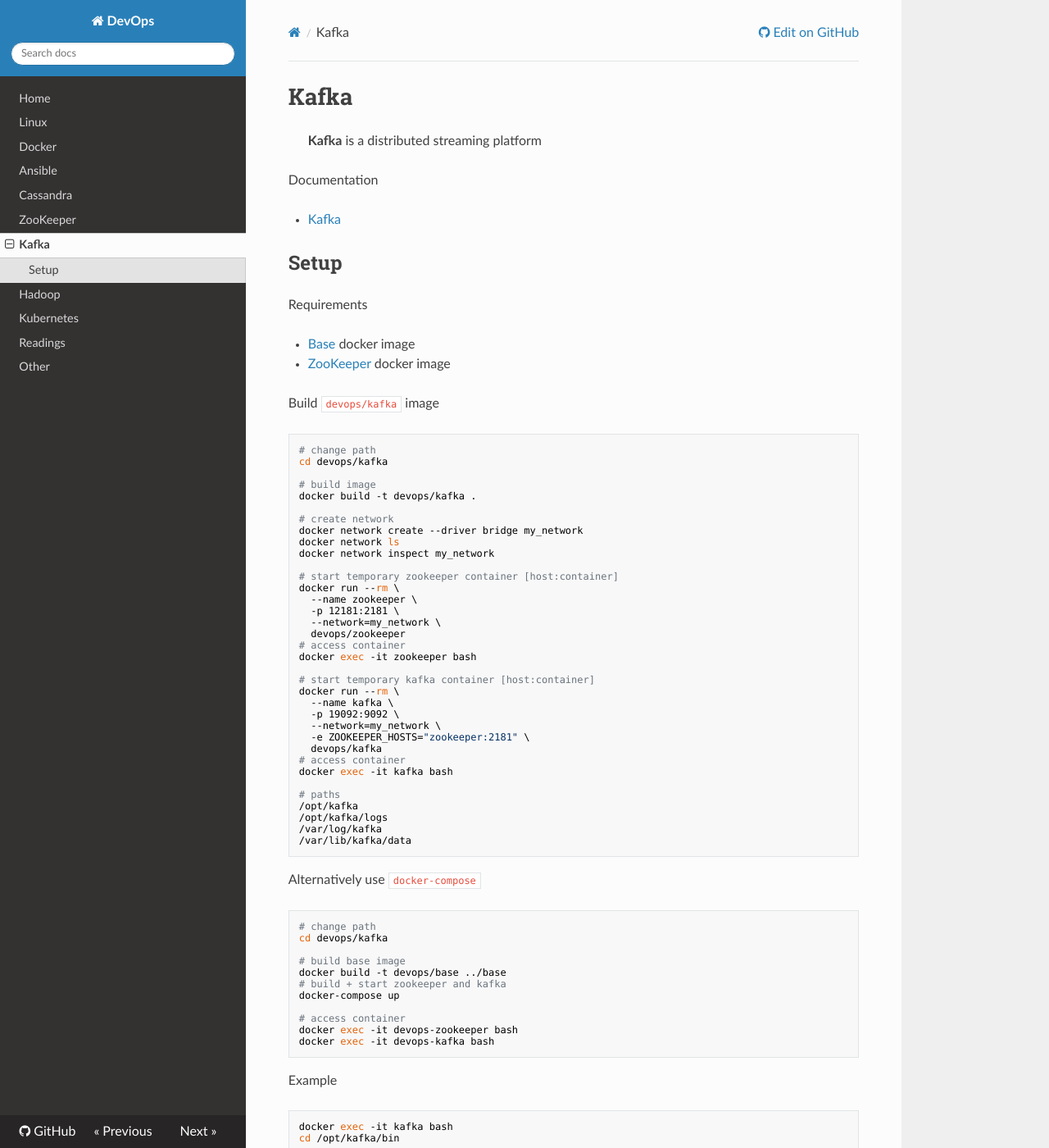
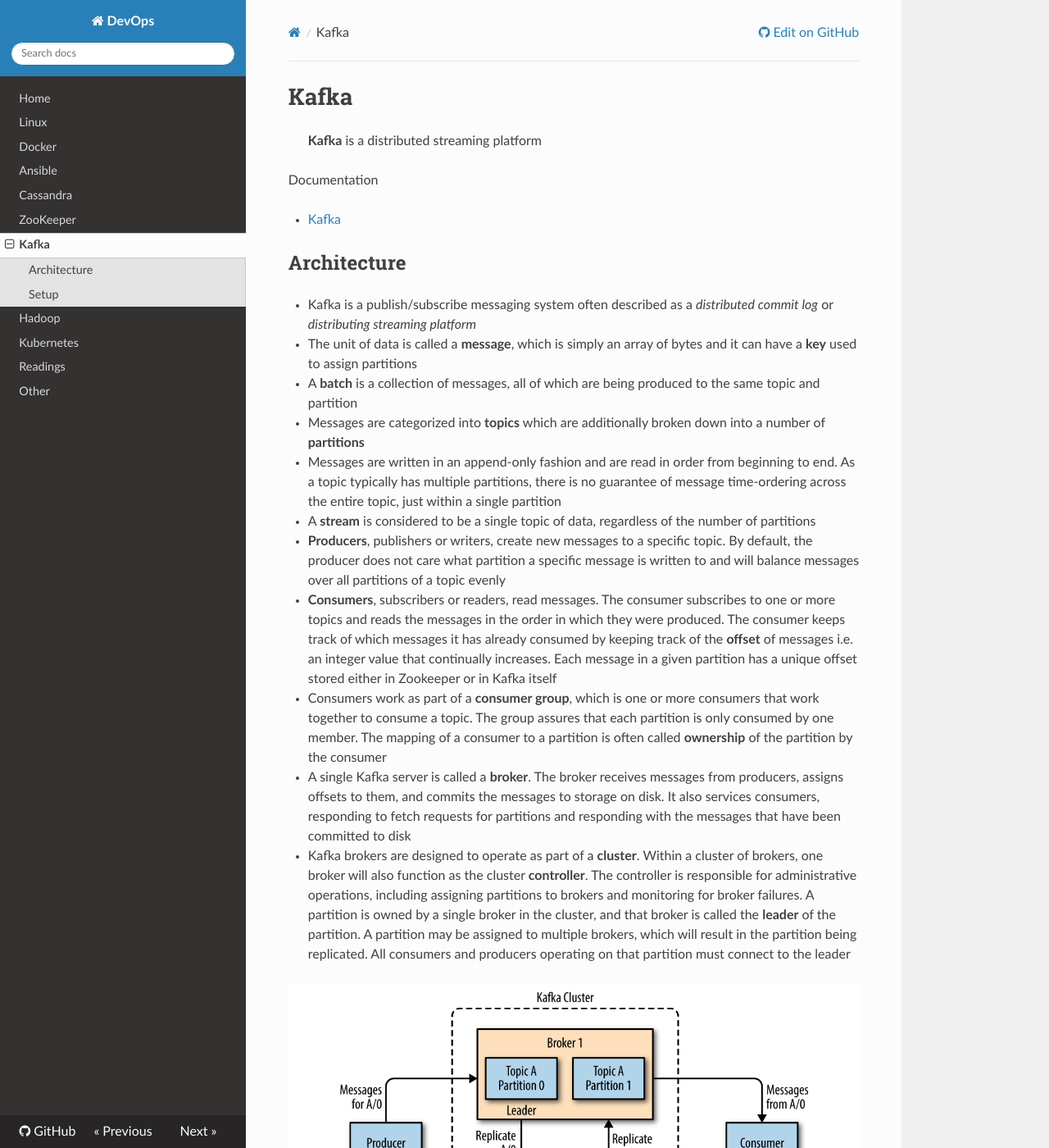
Before and after one commit to niqdev/devops, an MkDocs documentation site: the page built from docs/kafka.md, in a window 1280 px wide and 1400 px high. Shown: the whole window at 82% size. Built offline with MkDocs 1.6.1, drawn with Linux system fonts in a browser that asks for light colours; nearby versions of some CDN libraries; old or Windows-style settings are respelled for this version of MkDocs; some of the changed text lies outside the part shown.

Commit message:
doc: draft kafka architecture

```diff
--- a/docs/kafka.md
+++ b/docs/kafka.md
@@ -5,6 +5,39 @@
 Documentation
 
 * [Kafka](https://kafka.apache.org)
+
+## Architecture
+
+* Kafka is a publish/subscribe messaging system often described as a *distributed commit log* or *distributing streaming platform*
+
+* The unit of data is called a **message**, which is simply an array of bytes and it can have a **key** used to assign partitions
+
+* A **batch** is a collection of messages, all of which are being produced to the same topic and partition
+
+* Messages are categorized into **topics** which are additionally broken down into a number of **partitions**
+
+* Messages are written in an append-only fashion and are read in order from beginning to end. As a topic typically has multiple partitions, there is no guarantee of message time-ordering across the entire topic, just within a single partition
+
+* A **stream** is considered to be a single topic of data, regardless of the number of partitions
+
+* **Producers**, publishers or writers, create new messages to a specific topic. By default, the producer does not care what partition a specific message is written to and will balance messages over all partitions of a topic evenly
+
+* **Consumers**, subscribers or readers, read messages. The consumer subscribes to one or more topics and reads the messages in the order in which they were produced. The consumer keeps track of which messages it has already consumed by keeping track of the **offset** of messages i.e. an integer value that continually
+increases. Each message in a given partition has a unique offset stored either in Zookeeper or in Kafka itself
+
+* Consumers work as part of a **consumer group**, which is one or more consumers that work together to consume a topic. The group assures that each partition is only consumed by one member. The mapping of a consumer to a partition is often called **ownership** of the partition by the consumer
+
+* A single Kafka server is called a **broker**. The broker receives messages from producers, assigns offsets to them, and commits the messages to storage on disk. It also services consumers, responding to fetch requests for partitions and responding with the messages that have been committed to disk
+
+* Kafka brokers are designed to operate as part of a **cluster**. Within a cluster of brokers, one broker will also function as the cluster **controller**. The controller is responsible for administrative operations, including assigning partitions to brokers and monitoring for broker failures. A partition is owned by a single broker in the cluster, and that broker is called the **leader** of the partition. A partition may be assigned to multiple brokers, which will result in
+the partition being replicated. All consumers and producers operating on that partition must connect to the leader
+
+![kafka-cluster](img/kafka-cluster.png)
+
+* A key feature is that of **retention**. Brokers are configured with a default retention setting for topics, either retaining messages for some period of time or until the topic reaches a certain size in bytes. Once these limits are
+reached, messages are expired and deleted
+
+* **MirrorMaker** is a tool to coordinates multiple clusters or datacenters and replicate data
 
 ## Setup
 
```
Also changed, not shown: docs/img/kafka-cluster.png (added).
